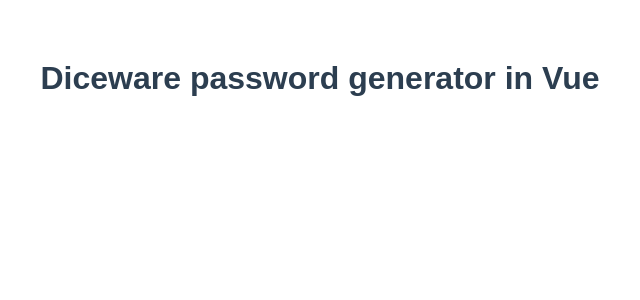
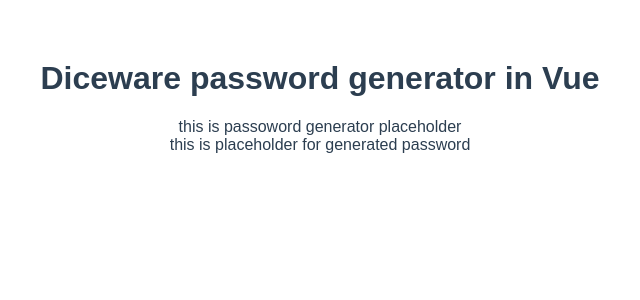
Before and after one commit to MaciekTalaska/vue-diceware, a Vue app: page / in a window 1280 px wide. Shown: the top 300 px of the page, without its empty margins (320-960 px from the left). Built offline with nearby package versions, Linux system fonts and the light colour scheme.

Commit message:
application scaffolding

```diff
--- a/public/index.html
+++ b/public/index.html
@@ -5,7 +5,7 @@
     <meta http-equiv="X-UA-Compatible" content="IE=edge">
     <meta name="viewport" content="width=device-width,initial-scale=1.0">
     <link rel="icon" href="<%= BASE_URL %>favicon.ico">
-    <title>vue-diceware</title>
+    <title>Diceware password generator in Vue</title>
   </head>
   <body>
     <noscript>
--- a/src/components/diceware.vue
+++ b/src/components/diceware.vue
@@ -1,12 +1,21 @@
 <template>
     <div>
         <h1>Diceware password generator in Vue</h1>
+        <generator/>
+        <display/>
     </div>
 </template>
 
 <script>
+import generator from "./generator";
+import display from "./display";
+
 export default {
     name: "diceware",
+    components: {
+        generator,
+        display
+    },
     props: {
         msg: String
     }
--- /dev/null
+++ b/src/components/display.vue
@@ -0,0 +1,13 @@
+<template>
+    <div>this is placeholder for generated password
+    </div>
+</template>
+
+<script>
+export default {
+    name: "display"
+};
+</script>
+
+<style scoped>
+</style>
--- /dev/null
+++ b/src/components/generator.vue
@@ -0,0 +1,13 @@
+<template>
+    <div>this is passoword generator placeholder
+    </div>
+</template>
+
+<script>
+export default {
+    name: "generator"
+};
+</script>
+
+<style scoped>
+</style>
```
